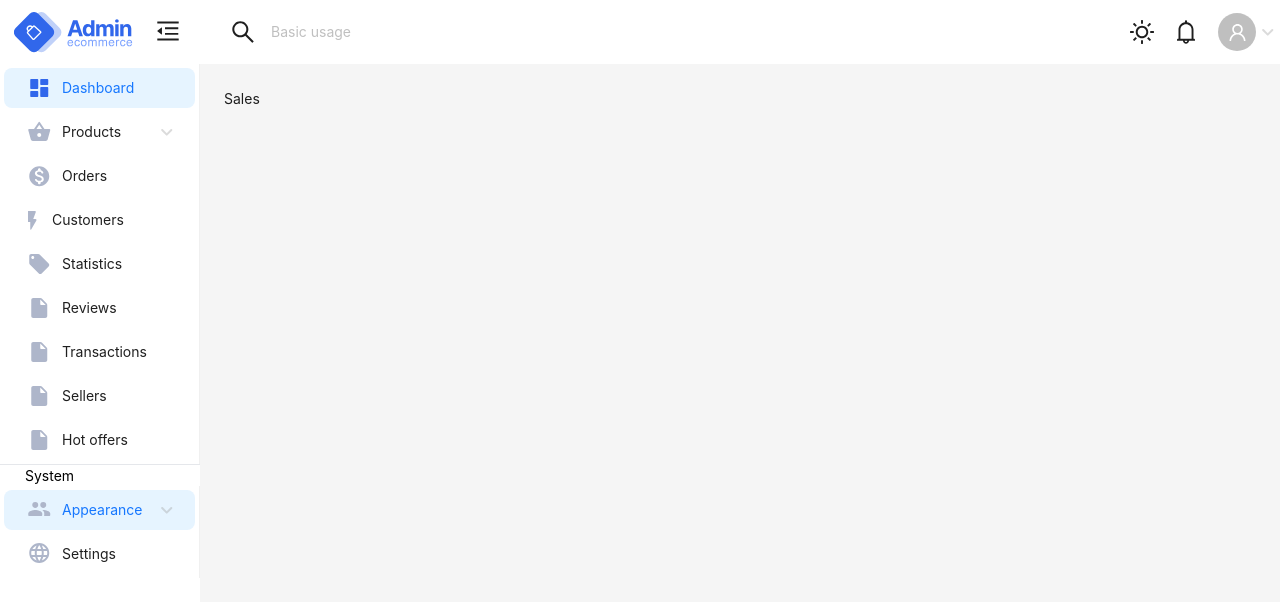
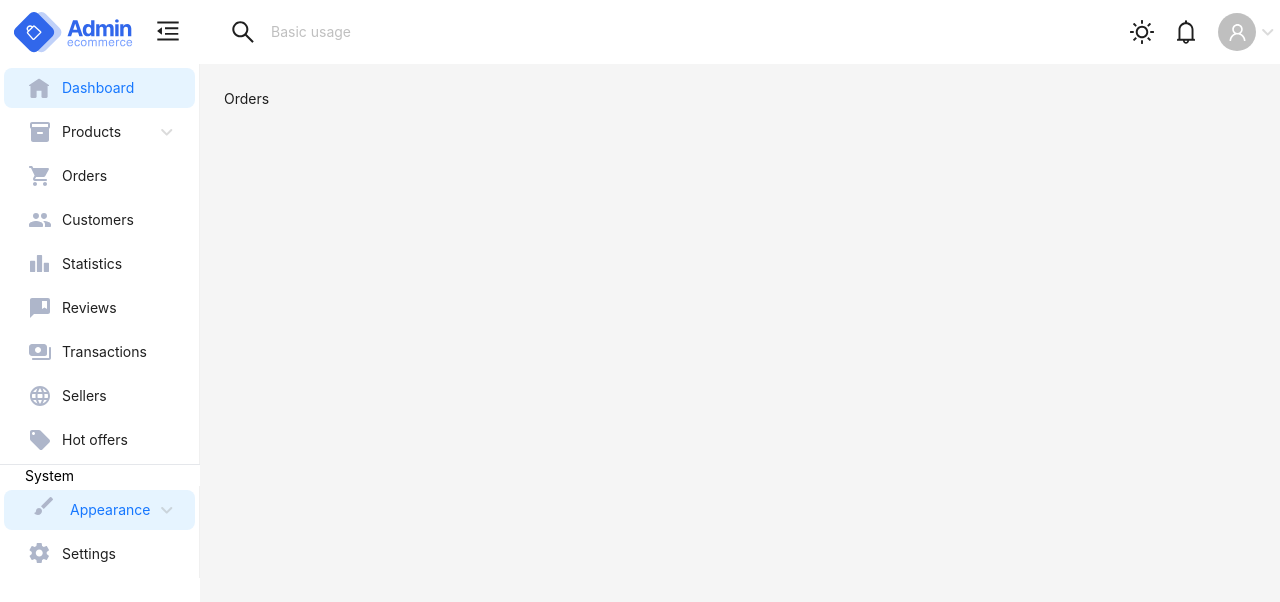
Before and after one commit to SHrustamovich/admin, a React (Vite) app: page /order in a window 1280 px wide. Shown: the top 602 px of the page. Built offline with nearby package versions, Linux system fonts and the light colour scheme; sample sign-in values are in the browser's storage.

Commit message:
fixed AppRouter

```diff
--- a/src/constanta/icons.tsx
+++ b/src/constanta/icons.tsx
@@ -43,14 +43,17 @@ export const Icons = {
             {...props}>
             <defs>
                 <clipPath id='a'>
-                    <path fill='#fff' fillOpacity={0} d='M-.75 0h24v24h-24z' />
+                    <path
+                        fill='#fff'
+                        fillOpacity={0}
+                        d='M-.975 0H23.08v24H-.975z'
+                    />
                 </clipPath>
             </defs>
-            <path fill='none' d='M-.75 0h24v24h-24z' />
             <g clipPath='url(#a)'>
                 <path
-                    fill='#3167EB'
-                    d='M3.25 13h6c.55 0 1-.46 1-1V4c0-.55-.45-1-1-1h-6c-.56 0-1 .45-1 1v8c0 .54.44 1 1 1Zm0 8h6c.55 0 1-.46 1-1v-4c0-.55-.45-1-1-1h-6c-.56 0-1 .45-1 1v4c0 .54.44 1 1 1Zm10 0h6c.54 0 1-.46 1-1v-8c0-.55-.46-1-1-1h-6c-.55 0-1 .45-1 1v8c0 .54.45 1 1 1Zm-1-17v4c0 .54.45 1 1 1h6c.54 0 1-.46 1-1V4c0-.55-.46-1-1-1h-6c-.55 0-1 .45-1 1Z'
+                    fill='#AEB6CA'
+                    d='M8.6 20.79v-6h4.89v6c0 .66.55 1.21 1.22 1.21h3.67c.67 0 1.22-.55 1.22-1.21V9.99h.86c.56 0 .83-.69.4-1.05l-9-5.94c-.46-.41-1.17-.41-1.63 0l-9 5.94c-.42.36-.16 1.05.4 1.05h.86v10.8c0 .66.55 1.21 1.22 1.21h3.67c.67 0 1.22-.55 1.22-1.21Z'
                 />
             </g>
         </svg>
@@ -64,19 +67,18 @@ export const Icons = {
             {...props}>
             <defs>
                 <clipPath id='a'>
-                    <path fill='#fff' fillOpacity={0} d='M-.75 0h24v24h-24z' />
+                    <path fill='#fff' fillOpacity={0} d='M0 0h24v24H0z' />
                 </clipPath>
             </defs>
-            <path fill='none' d='M-.75 0h24v24h-24z' />
             <g clipPath='url(#a)'>
                 <path
                     fill='#AEB6CA'
-                    d='M21.25 9h-4.8l-4.38-6.58a1.01 1.01 0 0 0-1.67 0L6.02 9H1.25a.99.99 0 0 0-.96 1.27l2.54 9.27A2 2 0 0 0 4.75 21h13c.91 0 1.68-.63 1.92-1.46l2.55-9.27.03-.27c0-.56-.45-1-1-1ZM11.24 4.79 14.05 9H8.42l2.82-4.21ZM11.25 17c-1.11 0-2-.91-2-2 0-1.11.89-2 2-2a2 2 0 0 1 2 2c0 1.09-.9 2-2 2Z'
+                    d='M20 2.11H4c-1 0-2 .9-2 2v3.01c0 .72.42 1.34 1 1.69v11.3c0 1.1 1.1 2 2 2h14c.89 0 2-.9 2-2V8.81c.57-.35 1-.97 1-1.69V4.11c0-1.1-1-2-2-2Zm-6 12h-4c-.56 0-1-.45-1-1s.44-1 1-1h4c.55 0 1 .45 1 1s-.45 1-1 1Zm6-7H4v-3h16v3Z'
                 />
             </g>
         </svg>
     ),
-    Sales: (props: SVGProps<SVGSVGElement>) => (
+    Orders: (props: SVGProps<SVGSVGElement>) => (
         <svg
             xmlns='http://www.w3.org/2000/svg'
             width={24}
@@ -85,32 +87,18 @@ export const Icons = {
             {...props}>
             <defs>
                 <clipPath id='a'>
-                    <path fill='#fff' fillOpacity={0} d='M-.75 0h24v24h-24z' />
+                    <path fill='#fff' fillOpacity={0} d='M0 0h24v24H0z' />
                 </clipPath>
             </defs>
-            <path fill='none' d='M-.75 0h24v24h-24z' />
             <g clipPath='url(#a)'>
                 <path
                     fill='#AEB6CA'
-                    d='M11.25 2.22c-5.53 0-10 4.48-10 10s4.47 10 10 10c5.52 0 10-4.48 10-10s-4.48-10-10-10Zm1.4 16.09v.58c0 .73-.59 1.33-1.32 1.33h-.01c-.73 0-1.34-.6-1.34-1.33v-.6c-1.33-.28-2.51-1.01-3.01-2.24-.22-.55.2-1.16.81-1.16h.24c.36 0 .66.25.81.6.29.75 1.04 1.27 2.51 1.27 1.96 0 2.4-.98 2.4-1.59 0-.83-.44-1.61-2.67-2.14-2.48-.6-4.19-1.62-4.19-3.67 0-1.72 1.4-2.84 3.12-3.21v-.6c0-.73.6-1.33 1.33-1.33h.01c.73 0 1.32.6 1.32 1.33v.62c1.39.34 2.25 1.2 2.64 2.26.2.55-.22 1.13-.81 1.13h-.26c-.37 0-.67-.26-.77-.62-.23-.76-.86-1.25-2.12-1.25-1.5 0-2.41.68-2.41 1.64 0 .84.66 1.39 2.68 1.91 2.01.52 4.18 1.39 4.18 3.91-.02 1.83-1.4 2.83-3.14 3.16Z'
+                    d='M7 18c-1.11 0-1.99.9-1.99 2s.88 2 1.99 2c1.1 0 2-.9 2-2s-.9-2-2-2ZM1 3c0 .54.44 1 1 1h1l3.6 7.59-1.35 2.44C4.52 15.37 5.47 17 7 17h11c.54 0 1-.46 1-1 0-.55-.46-1-1-1H7l1.1-2h7.45c.74 0 1.4-.41 1.74-1.03l3.58-6.5c.38-.65-.1-1.47-.86-1.47H5.2l-.66-1.43A.99.99 0 0 0 3.63 2H2c-.56 0-1 .45-1 1Zm16 15c-1.11 0-1.99.9-1.99 2s.88 2 1.99 2c1.1 0 2-.9 2-2s-.9-2-2-2Z'
                 />
             </g>
         </svg>
     ),
-    FlashSales: (props: SVGProps<SVGSVGElement>) => (
-        <svg
-            xmlns='http://www.w3.org/2000/svg'
-            width={9}
-            height={19}
-            fill='none'
-            {...props}>
-            <path
-                fill='#AEB6CA'
-                d='M-.75 1v9c0 .54.44 1 1 1h2v7.14c0 .52.66.69.92.25l5.2-8.89A.995.995 0 0 0 7.51 8H5.25l2.48-6.65A.989.989 0 0 0 6.81 0H.25c-.56 0-1 .45-1 1Z'
-            />
-        </svg>
-    ),
-    Coupons: (props: SVGProps<SVGSVGElement>) => (
+    Customers: (props: SVGProps<SVGSVGElement>) => (
         <svg
             xmlns='http://www.w3.org/2000/svg'
             width={24}
@@ -119,19 +107,18 @@ export const Icons = {
             {...props}>
             <defs>
                 <clipPath id='a'>
-                    <path fill='#fff' fillOpacity={0} d='M-.75 0h24v24h-24z' />
+                    <path fill='#fff' fillOpacity={0} d='M0 0h24v24H0z' />
                 </clipPath>
             </defs>
-            <path fill='none' d='M-.75 0h24v24h-24z' />
             <g clipPath='url(#a)'>
                 <path
                     fill='#AEB6CA'
-                    d='m20.65 11.58-9-9c-.35-.36-.85-.58-1.4-.58h-7c-1.11 0-2 .89-2 2v7c0 .54.21 1.04.59 1.41l9 9c.36.36.86.59 1.41.59.55 0 1.05-.23 1.4-.59l7-7a1.97 1.97 0 0 0 0-2.83ZM4.75 7c-.84 0-1.5-.67-1.5-1.5 0-.84.66-1.5 1.5-1.5.83 0 1.5.66 1.5 1.5 0 .83-.67 1.5-1.5 1.5Z'
+                    d='M16 11c1.65 0 2.99-1.34 2.99-3A2.994 2.994 0 1 0 13 8c0 1.66 1.34 3 3 3Zm-8 0c1.65 0 2.99-1.34 2.99-3A2.994 2.994 0 1 0 5 8c0 1.66 1.34 3 3 3Zm0 2c-2.34 0-7 1.17-7 3.5V18c0 .54.44 1 1 1h12c.55 0 1-.46 1-1v-1.5c0-2.33-4.67-3.5-7-3.5Zm8 0c-.29 0-.63.02-.97.05.02.01.03.03.04.04 1.13.83 1.93 1.94 1.93 3.41V18c0 .35-.08.69-.18 1H22c.55 0 1-.46 1-1v-1.5c0-2.33-4.67-3.5-7-3.5Z'
                 />
             </g>
         </svg>
     ),
-    Pages: (props: SVGProps<SVGSVGElement>) => (
+    Statistics: (props: SVGProps<SVGSVGElement>) => (
         <svg
             xmlns='http://www.w3.org/2000/svg'
             width={24}
@@ -140,19 +127,18 @@ export const Icons = {
             {...props}>
             <defs>
                 <clipPath id='a'>
-                    <path fill='#fff' fillOpacity={0} d='M-.75 0h24v24h-24z' />
+                    <path fill='#fff' fillOpacity={0} d='M0 0h24v24H0z' />
                 </clipPath>
             </defs>
-            <path fill='none' d='M-.75 0h24v24h-24z' />
             <g clipPath='url(#a)'>
                 <path
                     fill='#AEB6CA'
-                    d='M5.25 2c-1.11 0-1.99.89-1.99 2l-.01 16c0 1.1.88 2 1.98 2h12.02c1.1 0 2-.9 2-2V8.83c0-.54-.21-1.04-.6-1.42l-4.82-4.83c-.37-.38-.88-.58-1.42-.58H5.25Zm7 6V3.5l5.5 5.5h-4.5c-.55 0-1-.46-1-1Z'
+                    d='M6.27 20.11H2.94c-.52 0-.94-.43-.94-.95V9.72c0-.52.42-.95.94-.95h3.33c.52 0 .95.43.95.95v9.44c0 .52-.43.95-.95.95Zm6.89-17H9.83c-.52 0-.95.42-.95.94v15.11c0 .52.43.95.95.95h3.33c.52 0 .95-.43.95-.95V4.05c0-.52-.43-.94-.95-.94Zm6.88 7.55h-3.32c-.52 0-.95.43-.95.95v7.55c0 .52.43.95.95.95h3.32c.53 0 .96-.43.96-.95v-7.55c0-.52-.43-.95-.96-.95Z'
                 />
             </g>
         </svg>
     ),
-    Users: (props: SVGProps<SVGSVGElement>) => (
+    Reviews: (props: SVGProps<SVGSVGElement>) => (
         <svg
             xmlns='http://www.w3.org/2000/svg'
             width={24}
@@ -161,23 +147,18 @@ export const Icons = {
             {...props}>
             <defs>
                 <clipPath id='a'>
-                    <path
-                        fill='#fff'
-                        fillOpacity={0}
-                        d='M-.75-.96h24v24h-24z'
-                    />
+                    <path fill='#fff' fillOpacity={0} d='M0 0h24v24H0z' />
                 </clipPath>
             </defs>
-            <path fill='none' d='M-.75-.96h24v24h-24z' />
             <g clipPath='url(#a)'>
                 <path
                     fill='#AEB6CA'
-                    d='M15.25 10.03c1.65 0 2.99-1.34 2.99-3a2.994 2.994 0 1 0-5.99 0c0 1.66 1.34 3 3 3Zm-8 0c1.65 0 2.99-1.34 2.99-3a2.994 2.994 0 1 0-5.99 0c0 1.66 1.34 3 3 3Zm0 2c-2.34 0-7 1.17-7 3.5v1.5c0 .55.44 1 1 1h12c.55 0 1-.45 1-1v-1.5c0-2.33-4.67-3.5-7-3.5Zm8 0c-.29 0-.63.02-.97.05.02.01.03.03.04.04 1.14.83 1.93 1.94 1.93 3.41v1.5c0 .35-.08.69-.18 1h5.18c.55 0 1-.45 1-1v-1.5c0-2.33-4.67-3.5-7-3.5Z'
+                    d='M20 2H4c-1.11 0-2 .89-2 2v18l4-4h14c1.1 0 2-.9 2-2V4a2 2 0 0 0-2-2Zm-1 11-2.5-1.5L14 13V5h5v8Z'
                 />
             </g>
         </svg>
     ),
-    Localizations: (props: SVGProps<SVGSVGElement>) => (
+    Transactions: (props: SVGProps<SVGSVGElement>) => (
         <svg
             xmlns='http://www.w3.org/2000/svg'
             width={24}
@@ -186,23 +167,18 @@ export const Icons = {
             {...props}>
             <defs>
                 <clipPath id='a'>
-                    <path
-                        fill='#fff'
-                        fillOpacity={0}
-                        d='M-.75-.96h24v24h-24z'
-                    />
+                    <path fill='#fff' fillOpacity={0} d='M0 0h24v24H0z' />
                 </clipPath>
             </defs>
-            <path fill='none' d='M-.75-.96h24v24h-24z' />
             <g clipPath='url(#a)'>
                 <path
                     fill='#AEB6CA'
-                    d='M11.24 1.03c-5.53 0-9.99 4.48-9.99 10s4.46 10 9.99 10 10.01-4.48 10.01-10-4.48-10-10.01-10Zm6.92 6h-2.94c-.33-1.25-.79-2.45-1.38-3.56 1.83.63 3.36 1.91 4.32 3.56Zm-6.91-3.96c.83 1.2 1.48 2.53 1.9 3.96H9.34a13.82 13.82 0 0 1 1.91-3.96Zm-7.74 9.96c-.16-.64-.26-1.31-.26-2s.1-1.36.26-2h3.37c-.07.66-.13 1.32-.13 2 0 .68.06 1.34.13 2H3.51Zm.82 2h2.95c.32 1.25.78 2.45 1.37 3.56a8 8 0 0 1-4.32-3.56Zm2.95-8H4.33a8 8 0 0 1 4.32-3.56C8.06 4.58 7.6 5.78 7.28 7.03Zm3.97 11.96a13.82 13.82 0 0 1-1.91-3.96h3.81c-.42 1.43-1.07 2.76-1.9 3.96Zm2.34-5.96H8.9c-.08-.66-.15-1.32-.15-2 0-.68.07-1.35.15-2h4.69c.08.65.16 1.32.16 2 0 .68-.08 1.34-.16 2Zm.25 5.56c.59-1.11 1.05-2.31 1.38-3.56h2.94a8.044 8.044 0 0 1-4.32 3.56Zm1.77-5.56c.07-.66.14-1.32.14-2 0-.68-.07-1.34-.14-2h3.38c.15.64.26 1.31.26 2s-.11 1.36-.26 2h-3.38Z'
+                    d='M23 8v10c0 1.1-.9 2-2 2H5c-.56 0-1-.46-1-1 0-.55.44-1 1-1h16V8c0-.55.45-1 1-1s1 .45 1 1ZM4 16c-1.66 0-3-1.34-3-3V7c0-1.66 1.34-3 3-3h12c1.65 0 3 1.34 3 3v7c0 1.1-.9 2-2 2H4Zm3-6c0 1.66 1.34 3 3 3 1.65 0 3-1.34 3-3s-1.35-3-3-3c-1.66 0-3 1.34-3 3Z'
                 />
             </g>
         </svg>
     ),
-    Appearance: (props: SVGProps<SVGSVGElement>) => (
+    Sellers: (props: SVGProps<SVGSVGElement>) => (
         <svg
             xmlns='http://www.w3.org/2000/svg'
             width={24}
@@ -211,23 +187,18 @@ export const Icons = {
             {...props}>
             <defs>
                 <clipPath id='a'>
-                    <path
-                        fill='#fff'
-                        fillOpacity={0}
-                        d='M-.75-.96h24v24h-24z'
-                    />
+                    <path fill='#fff' fillOpacity={0} d='M0 0h24v24H0z' />
                 </clipPath>
             </defs>
-            <path fill='none' d='M-.75-.96h24v24h-24z' />
             <g clipPath='url(#a)'>
                 <path
                     fill='#AEB6CA'
-                    d='M6.25 13.03c-1.66 0-3 1.34-3 3 0 1.31-1.16 2-2 2 .91 1.22 2.48 2 4 2 2.2 0 4-1.79 4-4 0-1.66-1.35-3-3-3Zm13.7-9.37-1.33-1.34c-.39-.39-1.02-.39-1.42 0l-8.95 8.96L11 14.03l8.95-8.96c.4-.39.4-1.02 0-1.41Z'
+                    d='M11.99 2C6.46 2 2 6.47 2 12c0 5.52 4.46 10 9.99 10S22 17.52 22 12c0-5.53-4.48-10-10.01-10Zm6.92 6h-2.94c-.33-1.25-.79-2.45-1.38-3.57 1.83.63 3.36 1.91 4.32 3.57ZM12 4.04c.83 1.19 1.48 2.52 1.9 3.96h-3.81c.43-1.44 1.07-2.77 1.91-3.96ZM4.26 14C4.1 13.36 4 12.68 4 12c0-.69.1-1.36.26-2h3.37c-.07.66-.13 1.31-.13 2 0 .68.06 1.34.13 2H4.26Zm.82 2h2.95c.32 1.25.78 2.45 1.37 3.56A8 8 0 0 1 5.08 16Zm2.95-8H5.08A7.975 7.975 0 0 1 9.4 4.43C8.81 5.55 8.35 6.75 8.03 8ZM12 19.95c-.84-1.19-1.48-2.52-1.91-3.95h3.81c-.42 1.43-1.07 2.76-1.9 3.95ZM14.34 14H9.65c-.08-.66-.15-1.32-.15-2 0-.69.07-1.35.15-2h4.69c.08.65.16 1.31.16 2 0 .68-.08 1.34-.16 2Zm.25 5.56c.59-1.11 1.05-2.31 1.38-3.56h2.94a8.044 8.044 0 0 1-4.32 3.56ZM16.36 14c.07-.66.14-1.32.14-2 0-.69-.07-1.34-.14-2h3.38c.15.64.26 1.31.26 2 0 .68-.11 1.36-.26 2h-3.38Z'
                 />
             </g>
         </svg>
     ),
-    Tools: (props: SVGProps<SVGSVGElement>) => (
+    HotOffers: (props: SVGProps<SVGSVGElement>) => (
         <svg
             xmlns='http://www.w3.org/2000/svg'
             width={24}
@@ -236,38 +207,69 @@ export const Icons = {
             {...props}>
             <defs>
                 <clipPath id='a'>
-                    <path
-                        fill='#fff'
-                        fillOpacity={0}
-                        d='M-.75-.96h24v24h-24z'
-                    />
+                    <path fill='#fff' fillOpacity={0} d='M0 0h24v24H0z' />
                 </clipPath>
             </defs>
-            <path fill='none' d='M-.75-.96h24v24h-24z' />
+            <g clipPath='url(#a)'>
+                <path
+                    fill='#AEB6CA'
+                    d='m21.4 11.58-9-9C12.05 2.22 11.55 2 11 2H4c-1.11 0-2 .89-2 2v7c0 .55.21 1.05.59 1.42l9 9c.36.36.86.58 1.41.58.55 0 1.05-.22 1.4-.59l7-7c.38-.36.6-.86.6-1.41 0-.55-.23-1.06-.6-1.42ZM5.5 7C4.66 7 4 6.33 4 5.5S4.66 4 5.5 4C6.33 4 7 4.67 7 5.5S6.33 7 5.5 7Z'
+                />
+            </g>
         </svg>
     ),
-    Reports: (props: SVGProps<SVGSVGElement>) => (
+    Appearance: (props: SVGProps<SVGSVGElement>) => (
         <svg
             xmlns='http://www.w3.org/2000/svg'
-            width={24}
-            height={24}
+            width={32}
+            height={32}
             fill='none'
             {...props}>
             <defs>
-                <clipPath id='a'>
+                <clipPath id='b'>
+                    <path fill='#fff' fillOpacity={0} d='M4 0h24v24H4z' />
+                </clipPath>
+                <filter
+                    id='a'
+                    width={32}
+                    height={32}
+                    x={0}
+                    y={0}
+                    colorInterpolationFilters='sRGB'
+                    filterUnits='userSpaceOnUse'>
+                    <feFlood floodOpacity={0} result='BackgroundImageFix' />
+                    <feColorMatrix
+                        in='SourceAlpha'
+                        result='hardAlpha'
+                        values='0 0 0 0 0 0 0 0 0 0 0 0 0 0 0 0 0 0 127 0'
+                    />
+                    <feOffset dy={4} />
+                    <feGaussianBlur stdDeviation={1.333} />
+                    <feComposite
+                        in2='hardAlpha'
+                        k2={-1}
+                        k3={1}
+                        operator='out'
+                    />
+                    <feColorMatrix values='0 0 0 0 0 0 0 0 0 0 0 0 0 0 0 0 0 0 0.25 0' />
+                    <feBlend
+                        in2='BackgroundImageFix'
+                        result='effect_dropShadow_1'
+                    />
+                    <feBlend
+                        in='SourceGraphic'
+                        in2='effect_dropShadow_1'
+                        result='shape'
+                    />
+                </filter>
+            </defs>
+            <g filter='url(#a)'>
+                <g clipPath='url(#b)'>
                     <path
-                        fill='#fff'
-                        fillOpacity={0}
-                        d='M-.75-.96h24v24h-24z'
+                        fill='#AEB6CA'
+                        d='M11 14c-1.66 0-3 1.34-3 3 0 1.31-1.16 2-2 2 .91 1.21 2.48 2 4 2 2.21 0 4-1.8 4-4 0-1.66-1.35-3-3-3Zm13.71-9.37-1.34-1.35a.996.996 0 0 0-1.41 0L13 12.25 15.75 15l8.96-8.97a.984.984 0 0 0 0-1.4Z'
                     />
-                </clipPath>
-            </defs>
-            <path fill='none' d='M-.75-.96h24v24h-24z' />
-            <g clipPath='url(#a)'>
-                <path
-                    fill='#AEB6CA'
-                    d='M1.97 20.03h18.54c.77 0 1.25-.83.86-1.5l-9.27-16a.996.996 0 0 0-1.73 0l-9.27 16c-.38.67.1 1.5.87 1.5Zm10.28-3h-2v-2h2v2Zm-1-4c-.55 0-1-.45-1-1v-2c0-.55.45-1 1-1 .54 0 1 .45 1 1v2c0 .55-.46 1-1 1Z'
-                />
+                </g>
             </g>
         </svg>
     ),
--- a/src/constanta/menuRoute.tsx
+++ b/src/constanta/menuRoute.tsx
@@ -25,43 +25,43 @@ export const MenuLink: LinkType[] = [
         id: 3,
         title: "Orders",
         path: "/order",
-        icon: <Icons.Sales />,
+        icon: <Icons.Orders />,
     },
     {
         id: 4,
         title: "Customers",
         path: "/customers",
-        icon: <Icons.FlashSales />,
+        icon: <Icons.Customers />,
     },
     {
         id: 5,
         title: "Statistics",
         path: "/statistics",
-        icon: <Icons.Coupons />,
+        icon: <Icons.Statistics />,
     },
     {
         id: 6,
         title: "Reviews",
         path: "/reviews",
-        icon: <Icons.Pages />,
+        icon: <Icons.Reviews />,
     },
     {
         id: 7,
         title: "Transactions",
         path: "/transactions",
-        icon: <Icons.Pages />,
+        icon: <Icons.Transactions />,
     },
     {
         id: 8,
         title: "Sellers",
         path: "/sellers",
-        icon: <Icons.Pages />,
+        icon: <Icons.Sellers />,
     },
     {
         id: 9,
         title: "Hot offers",
         path: "/offers",
-        icon: <Icons.Pages />,
+        icon: <Icons.HotOffers />,
     },
 ];
 
@@ -70,12 +70,12 @@ export const MenuSystem: LinkType[] = [
         id: 1,
         title: "Appearance",
         path: "/appearance",
-        icon: <Icons.Users />,
+        icon: <Icons.Appearance />,
     },
     {
         id: 2,
         title: "Settings",
         path: "/settings",
-        icon: <Icons.Localizations />,
+        icon: <Icons.Settings />,
     },
 ];
--- /dev/null
+++ b/src/pages/Customers/index.tsx
@@ -0,0 +1,5 @@
+const Customers = () => {
+    return <div>Customers</div>;
+};
+
+export default Customers;
--- /dev/null
+++ b/src/pages/HotOffers/index.tsx
@@ -0,0 +1,5 @@
+const HotOffers = () => {
+    return <div>Hot Offers</div>;
+};
+
+export default HotOffers;
--- a/src/pages/Order/index.tsx
+++ b/src/pages/Order/index.tsx
@@ -1,5 +1,5 @@
 const Sales = () => {
-    return <div>Sales</div>;
+    return <div>Orders</div>;
 };
 
 export default Sales;
--- /dev/null
+++ b/src/pages/Reviews/index.tsx
@@ -0,0 +1,5 @@
+const Reviews = () => {
+    return <div>Reviews</div>;
+};
+
+export default Reviews;
--- /dev/null
+++ b/src/pages/Statistics/index.tsx
@@ -0,0 +1,5 @@
+const Statistics = () => {
+    return <div>Statistics</div>;
+};
+
+export default Statistics;
--- /dev/null
+++ b/src/pages/Transactions/index.tsx
@@ -0,0 +1,5 @@
+const Transactions = () => {
+    return <div>Transactions</div>;
+};
+
+export default Transactions;
```
Also changed, not shown: src/constanta/routes.tsx (+13 -13 lines), src/pages/index.tsx (+10 -0 lines).
